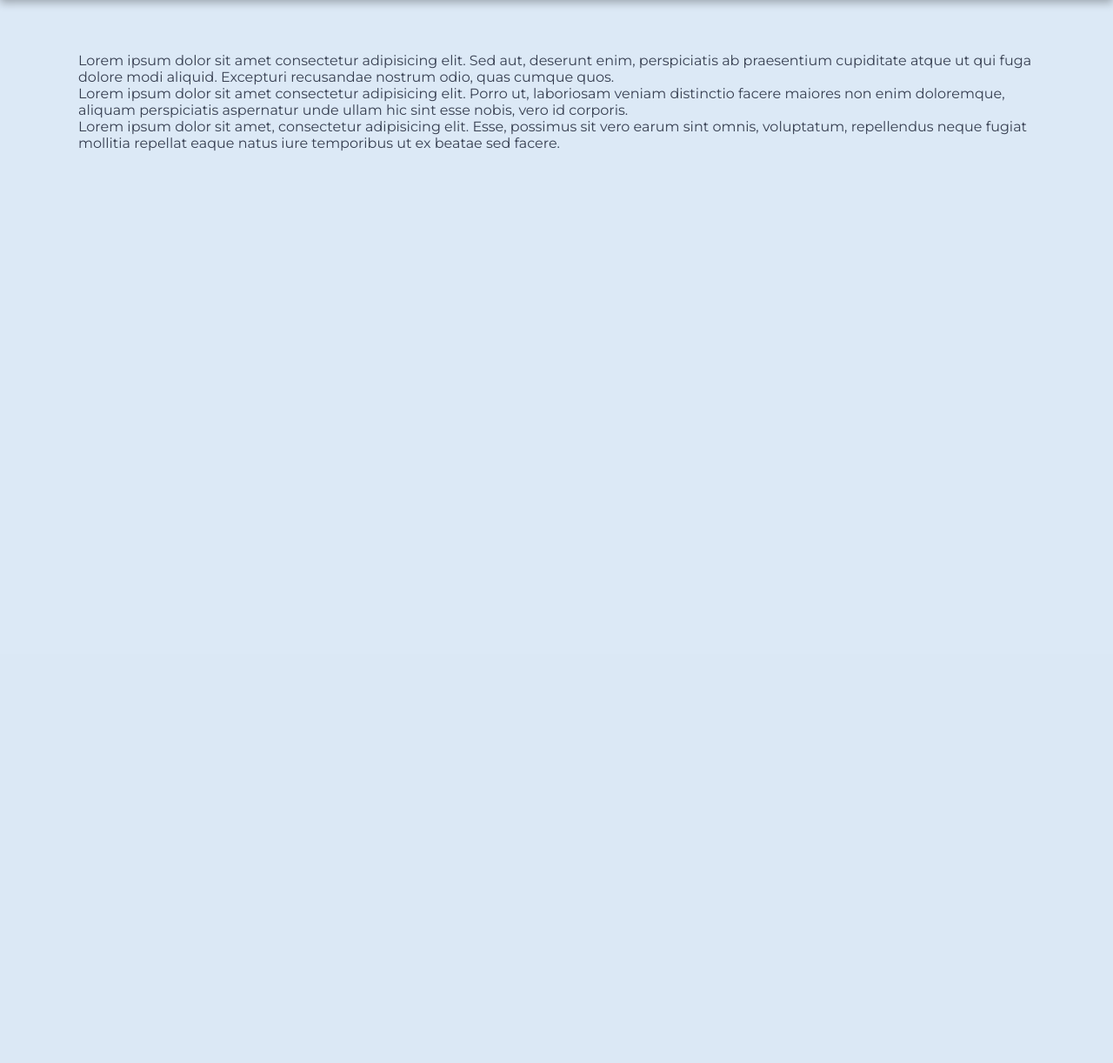
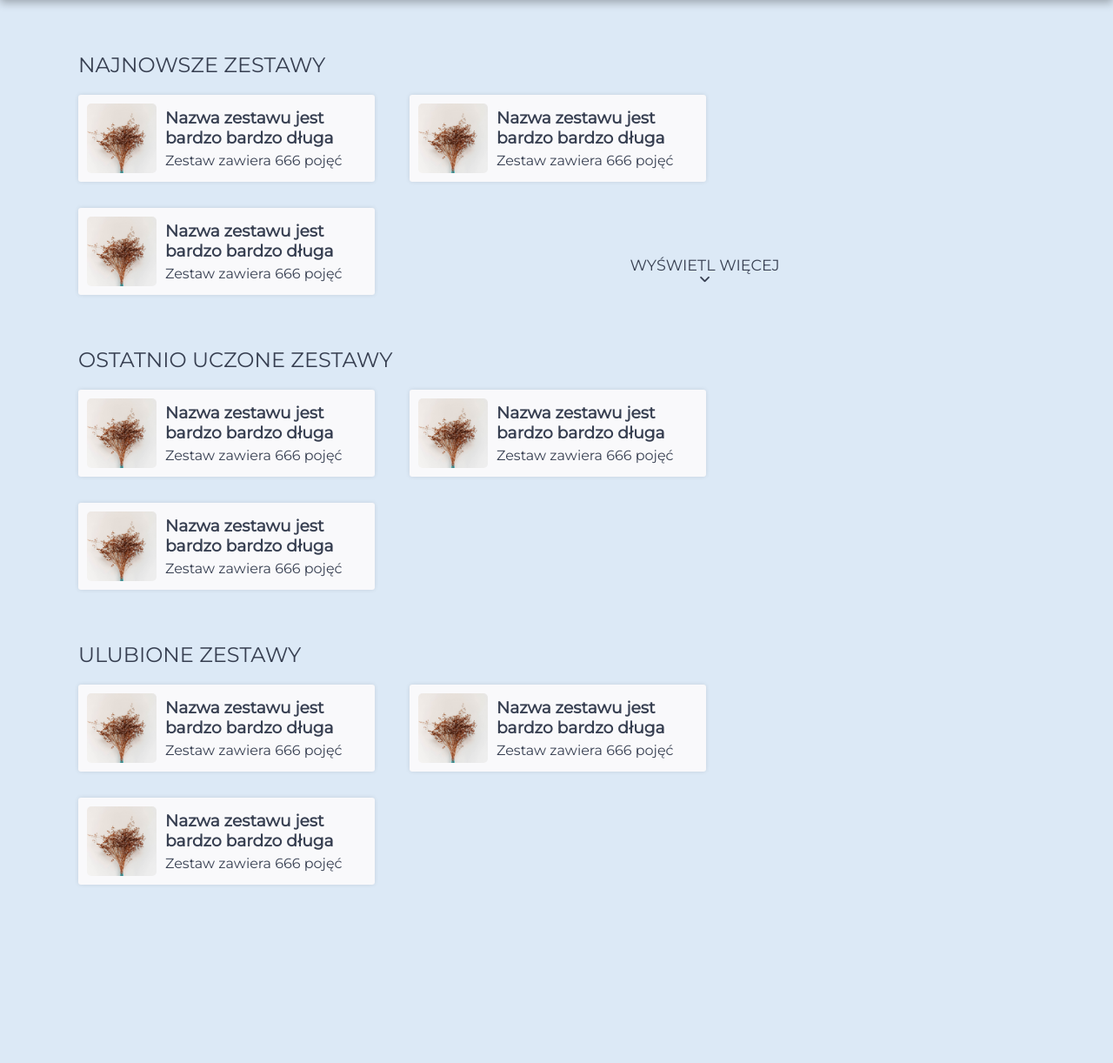
Before and after one commit to AdrianKokot/pai-cogni-linga, a PHP site: page /main.html in a window 1280 px wide. Shown: the part 48-1270 px from the top of the page at 87% size. Before the commit the page ends 222 px from the top, so only its background shows below. Run offline with PHP 8.4, Linux system fonts and the light colour scheme; some libraries are stand-ins or nearby versions.

Commit message:
added some functions to app panel

```diff
--- a/css/main.css
+++ b/css/main.css
@@ -11,6 +11,7 @@
     --primary-color: #373F51;
     --second-color: #A9BCD0;
     --third-color: #DCE9F6;
+    --fourth-color: #f9f9fb;
     --white-color: #fff;
 }
 
@@ -265,6 +266,7 @@ body {
 
 body > section > section > :first-child {
     max-width: 1400px;
+    width: 100%;
     margin: 0px auto;
     padding-left: 45px;
     padding-right: 45px;
@@ -303,3 +305,117 @@ a:hover {
     display: flex;
     flex-direction: column;
 }
+
+#app-panel #recent {
+    display: flex;
+    flex-wrap: wrap;
+    /* justify-content: ; */
+}
+
+.flash-prev {
+    cursor: pointer;
+    display: flex;
+    background-color: var(--fourth-color);
+    border-radius: 3px;
+    box-shadow: 0px 0px 5px rgba(0, 0, 0, 0.1);
+    padding: 10px;
+    width: 100%;
+    /* max-width: 500px; */
+    flex-basis: calc(31%);
+    /* margin-top: 20px; */
+    margin-bottom: 30px;
+
+}
+
+.flash-prev:nth-of-type(3n - 2),.flash-prev:nth-of-type(3n -1)
+{
+    margin-right: 40px;
+}
+
+
+.flash-prev .flash-img {
+    width: 80px;
+    height: 80px;
+    flex-shrink: 0;
+    position: relative;
+    overflow: hidden;
+    border-radius: 5px;
+    margin-right: 5px;
+    /* border: 2px solid var(--second-color); */
+}
+
+.flash-prev .flash-img img {
+    width: 100%;
+    position: absolute;
+    top: 50%;
+    left: 50%;
+    transform: translate(-50%, -50%);
+}
+
+.flash-prev .flash-description {
+    padding: 5px;
+    display: flex;
+    flex-direction: column;
+    justify-content: center;
+}
+
+.flash-prev .flash-description h3 {
+    margin-bottom: 5px;
+}
+
+.flash-prev .flash-description .flash-count {
+
+}
+
+.flash-prev .flash-description .flash-autor {
+    height: 50px;
+}
+
+.flash-prev .flash-description .flash-autor img {
+    height: 100%;
+}
+
+.flash-prev .flash-description .flash-autor span {
+
+}
+
+h2 {
+    text-transform: uppercase;
+    font-weight: 300;
+    margin-bottom: 20px;
+}
+
+h2.load-more {
+    font-size: 1.1rem;
+    text-align: center;
+    margin: auto;
+    font-weight: 300;
+    position: relative;
+    cursor: pointer;
+    transition: .3s;
+}
+
+h2.load-more .icon {
+    position: absolute;
+    top:0;
+    cursor: pointer;
+    font-size: .9rem;
+    left:0;
+    /* font-weight: 300; */
+    right: 0;
+    margin: auto;
+    transform: translateY(100%);
+    transition: .3s;
+}
+
+h2.load-more:hover .icon {
+    transform: translateY(110%);
+}
+
+h2.load-more:hover {
+    text-shadow: 0px 0px 5px rgba(0, 0, 0, 0.1);
+}
+
+#app-panel article section {
+    margin-bottom: 30px;
+}
--- a/main.html
+++ b/main.html
@@ -44,12 +44,105 @@
         </ul>
     </nav>
     <section>
-
         <section id="app-panel"">
             <article>
-                <p>Lorem ipsum dolor sit amet consectetur adipisicing elit. Sed aut, deserunt enim, perspiciatis ab praesentium cupiditate atque ut qui fuga dolore modi aliquid. Excepturi recusandae nostrum odio, quas cumque quos.</p>
-                <p>Lorem ipsum dolor sit amet consectetur adipisicing elit. Porro ut, laboriosam veniam distinctio facere maiores non enim doloremque, aliquam perspiciatis aspernatur unde ullam hic sint esse nobis, vero id corporis.</p>
-                <p>Lorem ipsum dolor sit amet, consectetur adipisicing elit. Esse, possimus sit vero earum sint omnis, voluptatum, repellendus neque fugiat mollitia repellat eaque natus iure temporibus ut ex beatae sed facere.    </p>
+                    <section>
+                        <h2>Najnowsze zestawy</h2>
+                        <section id="recent">
+                            <div class="flash-prev">
+                                <div class="flash-img">
+                                    <img src="img/flashcard.jpg" alt="">
+                                </div>
+                                <div class="flash-description">
+                                    <h3>Nazwa zestawu jest bardzo bardzo długa</h3>
+                                    <p><span class="flash-count">Zestaw zawiera 666 pojęć</span></p>
+                                </div>
+                            </div>
+                            <div class="flash-prev">
+                                <div class="flash-img">
+                                    <img src="img/flashcard.jpg" alt="">
+                                </div>
+                                <div class="flash-description">
+                                    <h3>Nazwa zestawu jest bardzo bardzo długa</h3>
+                                    <p><span class="flash-count">Zestaw zawiera 666 pojęć</span></p>
+                                </div>
+                            </div>
+                            <div class="flash-prev">
+                                    <div class="flash-img">
+                                        <img src="img/flashcard.jpg" alt="">
+                                    </div>
+                                    <div class="flash-description">
+                                        <h3>Nazwa zestawu jest bardzo bardzo długa</h3>
+                                        <p><span class="flash-count">Zestaw zawiera 666 pojęć</span></p>
+                                    </div>
+                                </div>
+                                <h2 class="load-more">Wyświetl więcej <span class="icon"><i class="fas fa-angle-down"></i></span></h2>
+                        </section>
+                    </section>
+                    <section>
+                            <h2>Ostatnio uczone zestawy</h2>
+                            <section id="recent">
+                                <div class="flash-prev">
+                                    <div class="flash-img">
+                                        <img src="img/flashcard.jpg" alt="">
+                                    </div>
+                                    <div class="flash-description">
+                                        <h3>Nazwa zestawu jest bardzo bardzo długa</h3>
+                                        <p><span class="flash-count">Zestaw zawiera 666 pojęć</span></p>
+                                    </div>
+                                </div>
+                                <div class="flash-prev">
+                                    <div class="flash-img">
+                                        <img src="img/flashcard.jpg" alt="">
+                                    </div>
+                                    <div class="flash-description">
+                                        <h3>Nazwa zestawu jest bardzo bardzo długa</h3>
+                                        <p><span class="flash-count">Zestaw zawiera 666 pojęć</span></p>
+                                    </div>
+                                </div>
+                                <div class="flash-prev">
+                                        <div class="flash-img">
+                                            <img src="img/flashcard.jpg" alt="">
+                                        </div>
+                                        <div class="flash-description">
+                                            <h3>Nazwa zestawu jest bardzo bardzo długa</h3>
+                                            <p><span class="flash-count">Zestaw zawiera 666 pojęć</span></p>
+                                        </div>
+                                    </div>
+                            </section>
+                    </section>
+                    <section>
+                            <h2>Ulubione zestawy</h2>
+                            <section id="recent">
+                                <div class="flash-prev">
+                                    <div class="flash-img">
+                                        <img src="img/flashcard.jpg" alt="">
+                                    </div>
+                                    <div class="flash-description">
+                                        <h3>Nazwa zestawu jest bardzo bardzo długa</h3>
+                                        <p><span class="flash-count">Zestaw zawiera 666 pojęć</span></p>
+                                    </div>
+                                </div>
+                                <div class="flash-prev">
+                                    <div class="flash-img">
+                                        <img src="img/flashcard.jpg" alt="">
+                                    </div>
+                                    <div class="flash-description">
+                                        <h3>Nazwa zestawu jest bardzo bardzo długa</h3>
+                                        <p><span class="flash-count">Zestaw zawiera 666 pojęć</span></p>
+                                    </div>
+                                </div>
+                                <div class="flash-prev">
+                                        <div class="flash-img">
+                                            <img src="img/flashcard.jpg" alt="">
+                                        </div>
+                                        <div class="flash-description">
+                                            <h3>Nazwa zestawu jest bardzo bardzo długa</h3>
+                                            <p><span class="flash-count">Zestaw zawiera 666 pojęć</span></p>
+                                        </div>
+                                    </div>
+                            </section>
+                    </section>
             </article>
         </section>
     </section>
```
Also changed, not shown: img/flashcard.jpg (added), img/user.jpg (added).
